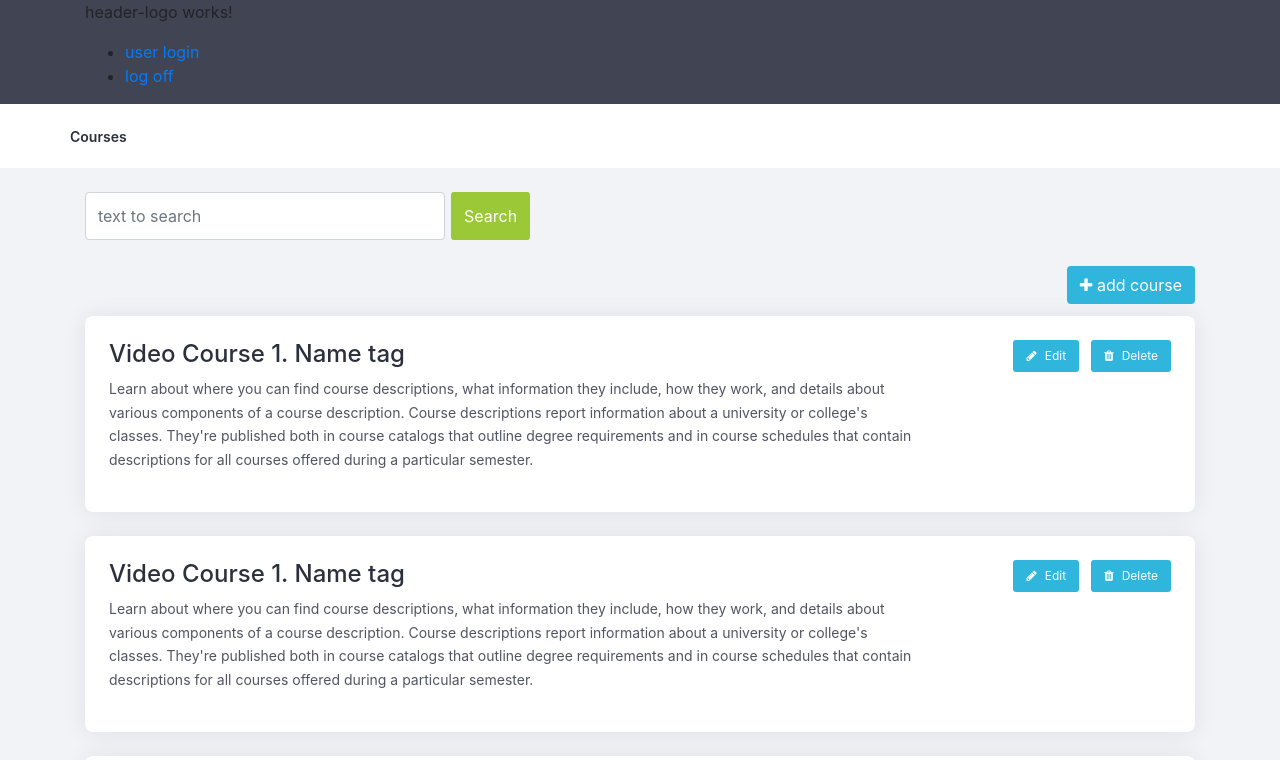
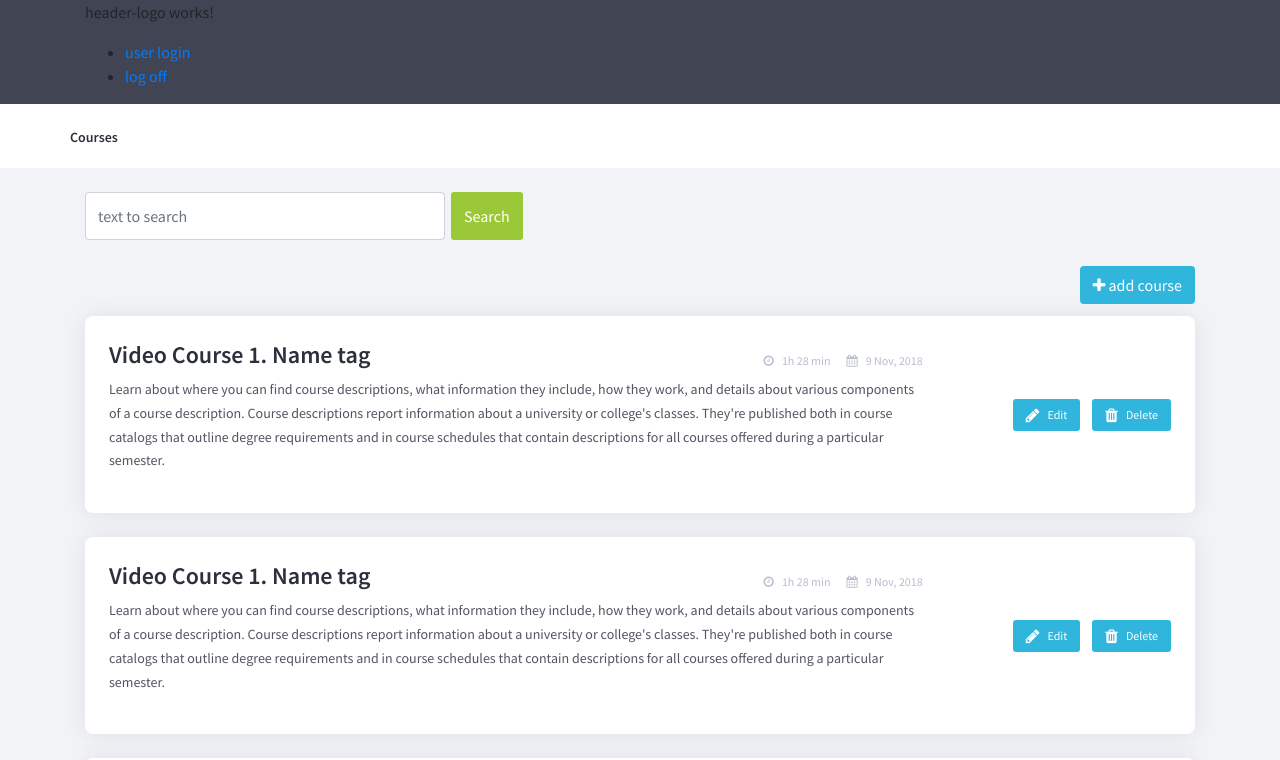
Before and after one commit to LaStudoAngular/angular-epam-learning-app, an Angular app: page / in a window 1280 px wide. Shown: the top 760 px of the page. Built offline with nearby package versions, Linux system fonts and the light colour scheme.

Commit message:
feat: finish styles for course item component

```diff
--- a/src/app/components/courses/courses-list/courses-list-item/courses-list-item.component.html
+++ b/src/app/components/courses/courses-list/courses-list-item/courses-list-item.component.html
@@ -1,8 +1,17 @@
 <div class="ep-courses-item">
   <div class="ep-courses-item__primary">
-    <header class="ep-courses-item__header">
+    <header class="ep-courses-item__header d-flex justify-content-between">
       <h3 class="ep-courses-item__title">Video Course 1. Name tag</h3>
-      <div class="ep-courses-item__meta"></div>
+      <ul class="ep-courses-item__meta d-flex justify-content-between align-items-end">
+        <li class="ep-courses-item__item">
+          <i class="fa fa-clock-o"></i>
+          <a class="ep-courses-item__link" href="#">1h 28 min</a>
+        </li>
+        <li class="ep-courses-item__item">
+          <i class="fa fa-calendar"></i>
+          <a class="ep-courses-item__link" href="#">9 Nov, 2018</a>
+        </li>
+      </ul>
     </header>
     <div class="ep-courses-item__content">
       <p>Learn about where you can find course descriptions, what information they include, how they work, and details about various components of a course description. Course descriptions report information about a university or college's classes. They're published both in course catalogs that outline degree requirements and in course schedules that contain descriptions for all courses offered during a particular semester.</p>
--- a/src/app/components/courses/courses-list/courses-list-item/courses-list-item.component.scss
+++ b/src/app/components/courses/courses-list/courses-list-item/courses-list-item.component.scss
@@ -7,15 +7,51 @@
   display: flex;
   justify-content: space-between;
 
-  &__secondary {
-    margin-left: 90px;
-    display: flex;
-    align-items: flex-start;
+  &__header {
+    margin-bottom: 8px;
+  }
+
+  &__meta {
+    list-style-type: none;
+    margin: 0;
+    padding: 0;
+  }
+
+  &__item {
+    color: #b9bdce;
+    font-size: 12px;
+
+    &:not(:first-child) {
+      margin-left: 16px;
+    }
+
+    & > .fa {
+      margin-right: 8px;
+    }
+  }
+
+  &__link {
+    color: #b9bdce;
   }
 
   &__title {
     font-size: 24px;
+    font-weight: 600;
+    line-height: 1.25;
     color: #2c2f3c;
+    margin-bottom: 0;
+  }
+
+  &__content > p {
+    font-size: 14px;
+    color: #525462;
+    line-height: 1.7;
+  }
+
+  &__secondary {
+    margin-left: 90px;
+    display: flex;
+    align-items: center;
   }
 
   &__button {
@@ -26,19 +62,19 @@
     color: white;
     text-transform: capitalize;
     font-size: 12px;
+    transition: background-color .2s ease-in-out;
 
     &:not(:last-child) {
       margin-right: 12px;
     }
 
-    & .fa {
+    &:hover {
+      background-color: darken(#30b6dd, 10%);
+    }
+
+    & > .fa {
       margin-right: 8px;
+      font-size: 16px;
     }
   }
-
-  &__content > p {
-    font-size: 14px;
-    color: #525462;
-    line-height: 1.7;
-  }
 }
--- a/src/index.html
+++ b/src/index.html
@@ -2,10 +2,11 @@
 <html lang="en">
 <head>
   <meta charset="utf-8">
-  <title>AngularEpamLearningApp</title>
+  <title>Angular Learning App</title>
   <base href="/">
 
   <meta name="viewport" content="width=device-width, initial-scale=1">
+  <link href="https://fonts.googleapis.com/css?family=Source+Sans+Pro:400,600&display=swap" rel="stylesheet">
   <link rel="icon" type="image/x-icon" href="favicon.ico">
 </head>
 <body>
--- a/src/styles.scss
+++ b/src/styles.scss
@@ -1 +1,3 @@
-/* You can add global styles to this file, and also import other style files */
+body {
+  font-family: 'Source Sans Pro', sans-serif;
+}
```
